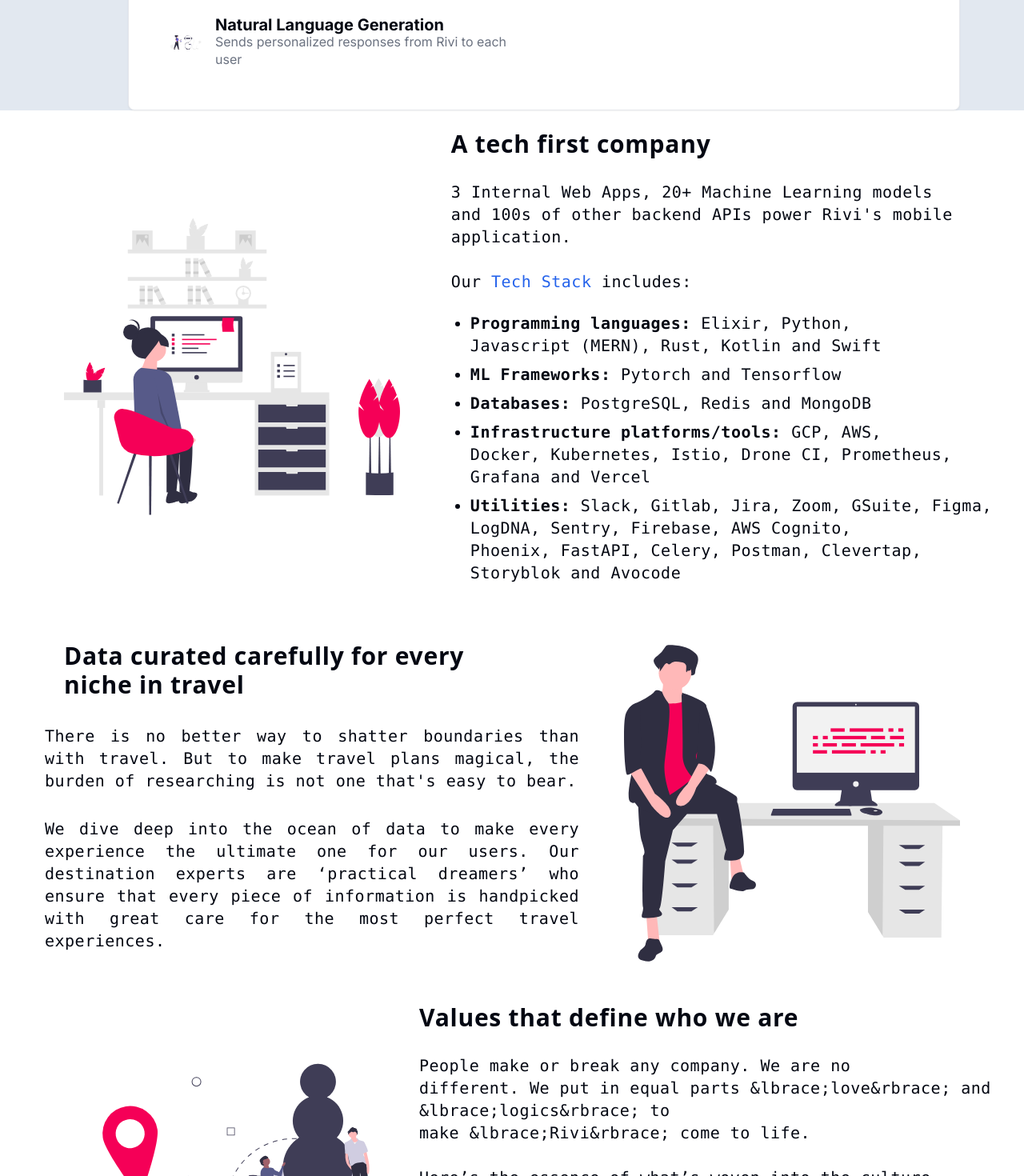
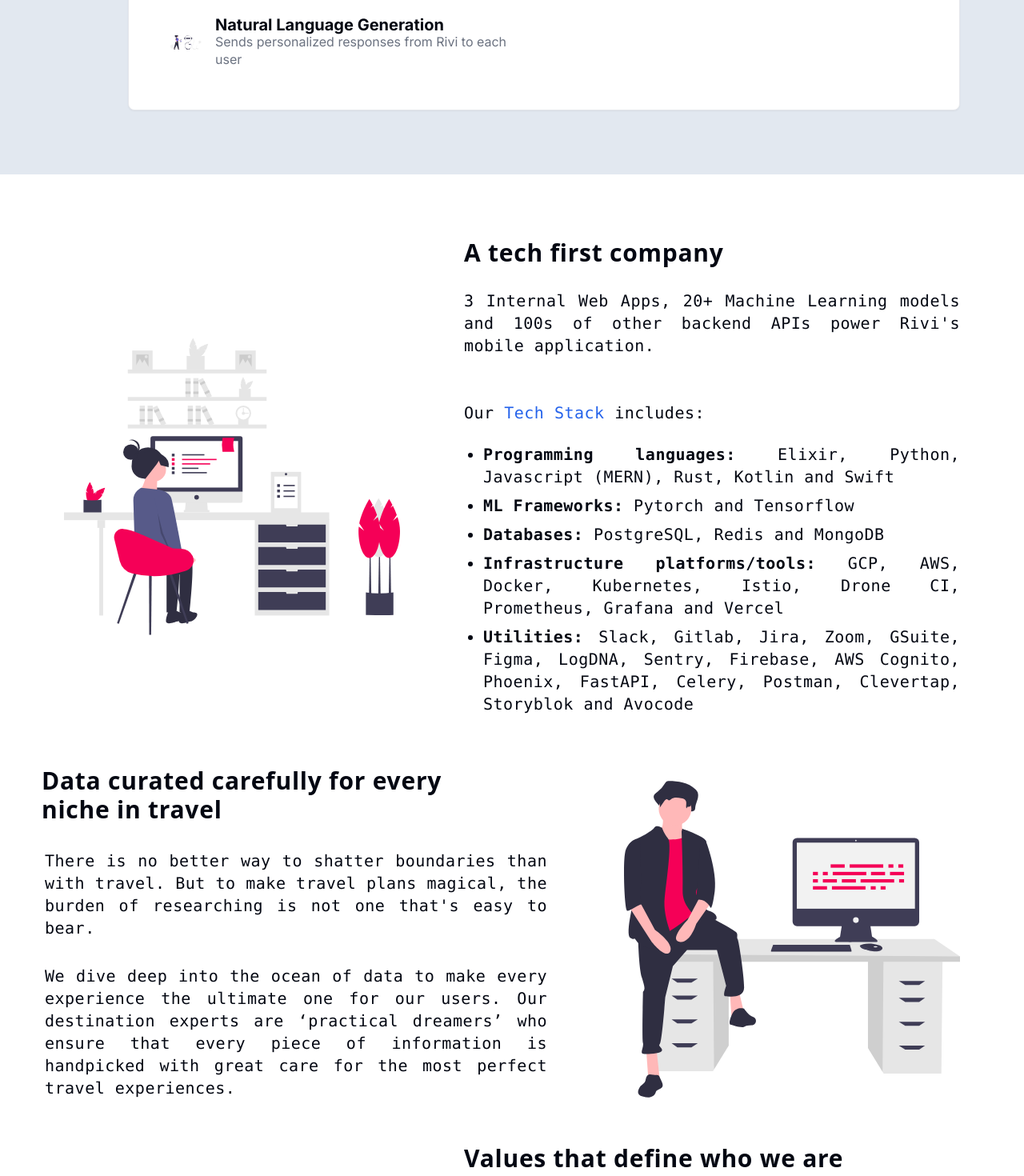
Before and after one commit to crystinameth/rivi, a Next.js app: page /routes/company in a window 1280 px wide. Shown: the part 1280-2750 px from the top of the page at 80% size. Built offline with nearby package versions, Linux system fonts and the light colour scheme.

Commit message:
company padding and alignments

```diff
--- a/app/routes/company/info.tsx
+++ b/app/routes/company/info.tsx
@@ -2,30 +2,31 @@
 
 export default function Info() {
   return (
-    <div className="flex flex-col">
-      <div className="flex flex-row justify-between">
+    <div className="flex flex-col pb-20 pt-20">
+      <div className="flex flex-row justify-between pb-10">
         <Image
           src="/icons/remote.svg"
           alt="img"
           width={500}
           height={500}
-          className="pl-20"
+          className="pl-20 "
         />
-        <h3 className="scroll-m-20 text-xl tracking-wide p-6 pr-10 font-mono ">
-          <h1 className="text-3xl font-sans font-extrabold tracking-wide">
+        <h3 className="scroll-m-20 text-xl tracking-wide pl-20 pr-20 font-mono ">
+          <p className="text-3xl font-sans font-extrabold tracking-wide">
             A tech first company
-          </h1>
+          </p>
           <br />
-          3 Internal Web Apps, 20+ Machine Learning models
-          <br /> and 100s of other backend APIs power Rivi&apos;s mobile
-          <br /> application.
+          <p className="text-justify">
+            3 Internal Web Apps, 20+ Machine Learning models and 100s of other
+            backend APIs power Rivi&apos;s mobile application.
+          </p>
           <br />
           <br />
           Our <span className="text-blue-600">Tech Stack</span> includes:
-          <ul className="my-6 ml-6 list-disc [&>li]:mt-2">
+          <ul className="my-6 ml-6 list-disc [&>li]:mt-2 text-justify">
             <li>
               <b>Programming languages:</b> Elixir, Python,
-              <br /> Javascript (MERN), Rust, Kotlin and Swift
+              Javascript (MERN), Rust, Kotlin and Swift
             </li>
             <li>
               <b>ML Frameworks:</b> Pytorch and Tensorflow
@@ -35,37 +36,35 @@
             </li>
             <li>
               <b>Infrastructure platforms/tools:</b> GCP, AWS,
-              <br /> Docker, Kubernetes, Istio, Drone CI, Prometheus,
-              <br /> Grafana and Vercel
+              Docker, Kubernetes, Istio, Drone CI, Prometheus,
+              Grafana and Vercel
             </li>
             <li>
               <b>Utilities:</b> Slack, Gitlab, Jira, Zoom, GSuite, Figma,
-              <br />
               LogDNA, Sentry, Firebase, AWS Cognito,
-              <br /> Phoenix, FastAPI, Celery, Postman, Clevertap,
-              <br /> Storyblok and Avocode
+              Phoenix, FastAPI, Celery, Postman, Clevertap,
+              Storyblok and Avocode
             </li>
           </ul>
         </h3>
       </div>
 
-      <div className="flex flex-row justify-between">
-        <h3 className="scroll-m-20 text-xl tracking-wide p-6 pl-10 pr-10 font-mono ">
-          <h1 className="text-3xl font-sans font-extrabold tracking-wide pl-10 pb-4">
-              Data curated carefully for every<br/> niche in travel
-          </h1>
-          <p className="p-4 text-justify ">
-             There is no better way to shatter boundaries than
-             with travel. But to make travel plans magical, the
-             burden of researching is not one that&apos;s easy to bear.
+      <div className="flex flex-row justify-between pb-10">
+        <h3 className="scroll-m-20 text-xl tracking-wide pl-10 pr-20 font-mono ">
+          <p className="text-3xl font-sans font-extrabold tracking-wide  pl-3 pb-4">
+            Data curated carefully for every
+            <br /> niche in travel
           </p>
           <p className="p-4 text-justify ">
-             We dive deep into the ocean of data to make every
-             experience the ultimate one for our users. Our
-             destination experts are ‘practical dreamers’ who
-             ensure that every piece of information is
-             handpicked with great care for the most perfect
-             travel experiences.
+            There is no better way to shatter boundaries than with travel. But
+            to make travel plans magical, the burden of researching is not one
+            that&apos;s easy to bear.
+          </p>
+          <p className="p-4 text-justify ">
+            We dive deep into the ocean of data to make every experience the
+            ultimate one for our users. Our destination experts are ‘practical
+            dreamers’ who ensure that every piece of information is handpicked
+            with great care for the most perfect travel experiences.
           </p>
         </h3>
         <Image
@@ -77,7 +76,7 @@
         />
       </div>
 
-      <div className="flex flex-row justify-between">
+      <div className="flex flex-row justify-between pb-10">
         <Image
           src="/icons/park.svg"
           alt="img"
@@ -85,17 +84,20 @@
           height={500}
           className="pl-20"
         />
-        <h3 className="scroll-m-20 text-xl tracking-wide p-6 pr-10 font-mono ">
-          <h1 className="text-3xl font-sans font-extrabold tracking-wide">
+        <h3 className="scroll-m-20 text-xl tracking-wide pr-20 pl-20 font-mono ">
+          <p className="text-3xl font-sans font-extrabold tracking-wide">
             Values that define who we are
-          </h1>
+          </p>
+          <br/>
+          <p className="text-justify">
+          People make or break any company. We are no
+          different. We put in equal parts &quot;love&quot; and
+          &quot;logics&quot;
+          to make &quot;Rivi&quot; come to life.
+          </p>
           <br />
-          People make or break any company. We are no
-          <br /> different. We put in equal parts &lbrace;love&rbrace; and &lbrace;logics&rbrace; to
-          <br /> make &lbrace;Rivi&rbrace; come to life.
-          <br />
-          <br />
-          Here’s the essence of what’s woven into the culture<br/> at Rivi.
+          Here’s the essence of what’s woven into the culture
+          <br /> at Rivi.
           <ul className="my-6 ml-6 list-disc [&>li]:mt-2 font-bold">
             <li>Cognitive diversity</li>
             <li>Sense of ownership</li>
@@ -107,22 +109,21 @@
       </div>
 
       <div className="flex flex-row justify-between">
-        <h3 className="scroll-m-20 text-xl tracking-wide p-6 pl-10 pr-10 font-mono ">
-          <h1 className="text-3xl font-sans font-extrabold tracking-wide pl-10">
-          We :heart: travel that&apos;s modern <br/>and sustainable
-          </h1>
+        <h3 className="scroll-m-20 text-xl tracking-wide pl-10 pr-20 font-mono ">
+          <p className="text-3xl font-sans font-extrabold tracking-wide pl-3">
+            We :heart: travel that&apos;s modern <br />
+            and sustainable
+          </p>
           <br />
           <blockquote className="mt-6 border-l-2 pl-6 pb-4 italic">
             &quot;In a world where you can be anything, be kind.&quot;
           </blockquote>
           <p className="p-4 text-justify">
-          To us, travelling sustainably is not a niche or a trend,
-          it is the only real way to travel. Whether you are
-          looking to volunteer at an animal sanctuary or just
-          chill at the beach, we would like to make every trip
-          of yours much more worthwhile - for the planet, for
-          the local communities, and of course, for the
-          travellers.
+            To us, travelling sustainably is not a niche or a trend, it is the
+            only real way to travel. Whether you are looking to volunteer at an
+            animal sanctuary or just chill at the beach, we would like to make
+            every trip of yours much more worthwhile - for the planet, for the
+            local communities, and of course, for the travellers.
           </p>
         </h3>
         <Image
@@ -133,7 +134,6 @@
           className="pr-20"
         />
       </div>
-
     </div>
   );
 }
--- a/app/routes/company/page.tsx
+++ b/app/routes/company/page.tsx
@@ -15,7 +15,7 @@
         travel product in the world.
       </h1>
 
-      <div className="bg-slate-200 w-full min-h-screen">
+      <div className="bg-slate-200 w-full min-h-screen pb-20">
         <h1 className="scroll-m-20 font-bold tracking-wide text-5xl font-sans pl-40 pt-20">
           Machine learning - at the core of everything <br />
           we do.
--- a/app/routes/company/tabs.tsx
+++ b/app/routes/company/tabs.tsx
@@ -32,12 +32,11 @@
             </CardDescription>
           </CardHeader>
           <CardContent>
-            <ul className="grid w-[600px] gap-3 p-4 md:w-[500px] md:grid-cols-2 lg:w-[1000px] ">
+            <ul className="grid w-[600px] gap-3 p-4 md:w-[500px] md:grid-cols-2 lg:w-[1000px]">
               {chat.map((chat) => (
                 <ListItem
                   key={chat.title}
                   title={chat.title}
-                  href={chat.href}
                   icon={chat.icon}
                 >
                   {chat.description}
@@ -56,13 +55,14 @@
             </CardDescription>
           </CardHeader>
           <CardContent>
-            <ul className="grid w-[600px] gap-3 p-4 md:w-[500px] md:grid-cols-2 lg:w-[1000px] ">
+            <ul className="grid w-[600px] gap-3 p-4 md:w-[500px] md:grid-cols-2 lg:w-[1000px]">
               {recommend.map((recommend) => (
                 <ListItem
                   key={recommend.title}
                   title={recommend.title}
                   icon={recommend.icon}
-                ></ListItem>
+                >
+                </ListItem>
               ))}
             </ul>
           </CardContent>
@@ -82,7 +82,6 @@
                 <ListItem
                   key={other.title}
                   title={other.title}
-                  href={other.href}
                   icon={other.icon}
                 >
                   {other.description}
--- a/components/ui/mycomp/navbar.tsx
+++ b/components/ui/mycomp/navbar.tsx
@@ -5,7 +5,7 @@
     return (
         <nav className="w-full bg-blue-500 p-4 text-blue-300 fixed top-0">
         <div className="container mx-auto flex justify-between items-center space-x-24">
-            <Link href="/" className="text-lg font-semibold">RIVI</Link>
+            <Link href="/" className="text-lg font-semibold font-sans hover:font-serif hover:text-white">RIVI</Link>
 
             <div className="space-x-12">
             <Link href="/routes/labs" className="font-sans hover:font-serif hover:text-white">LABS</Link>
```
Also changed, not shown: app/routes/company/navigation.tsx (+1 -12 lines).
